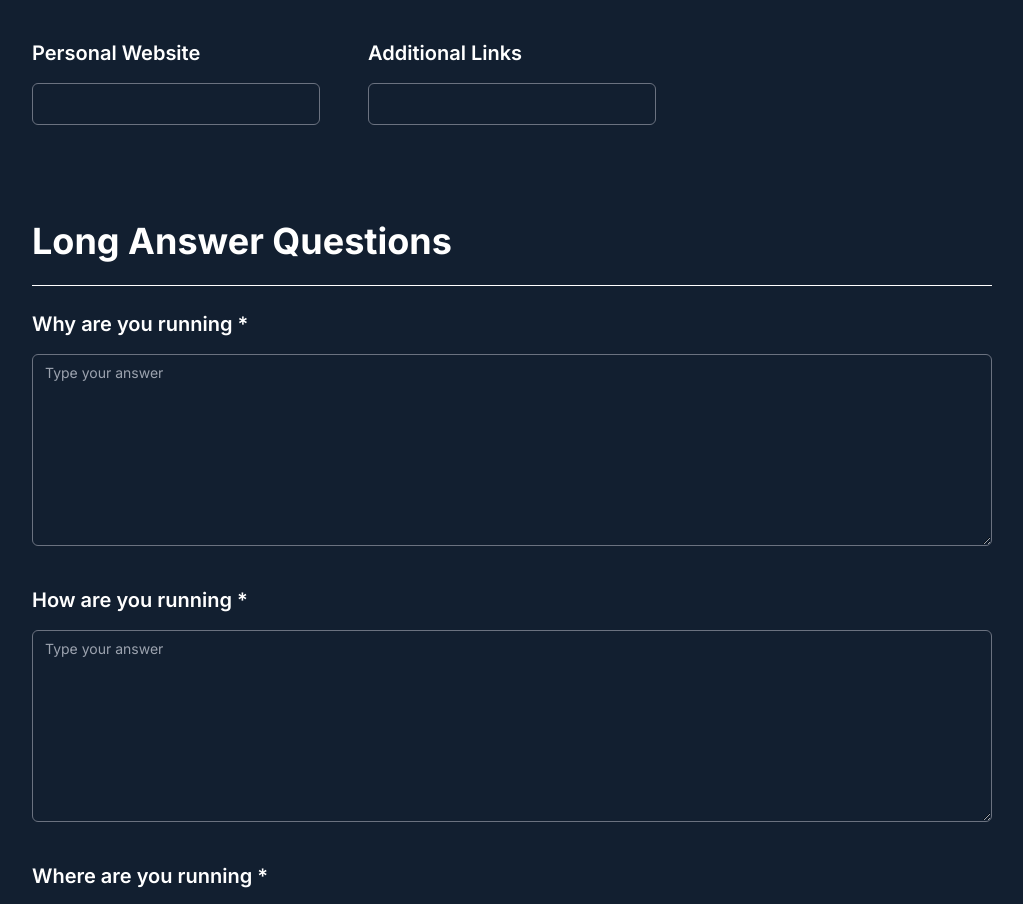
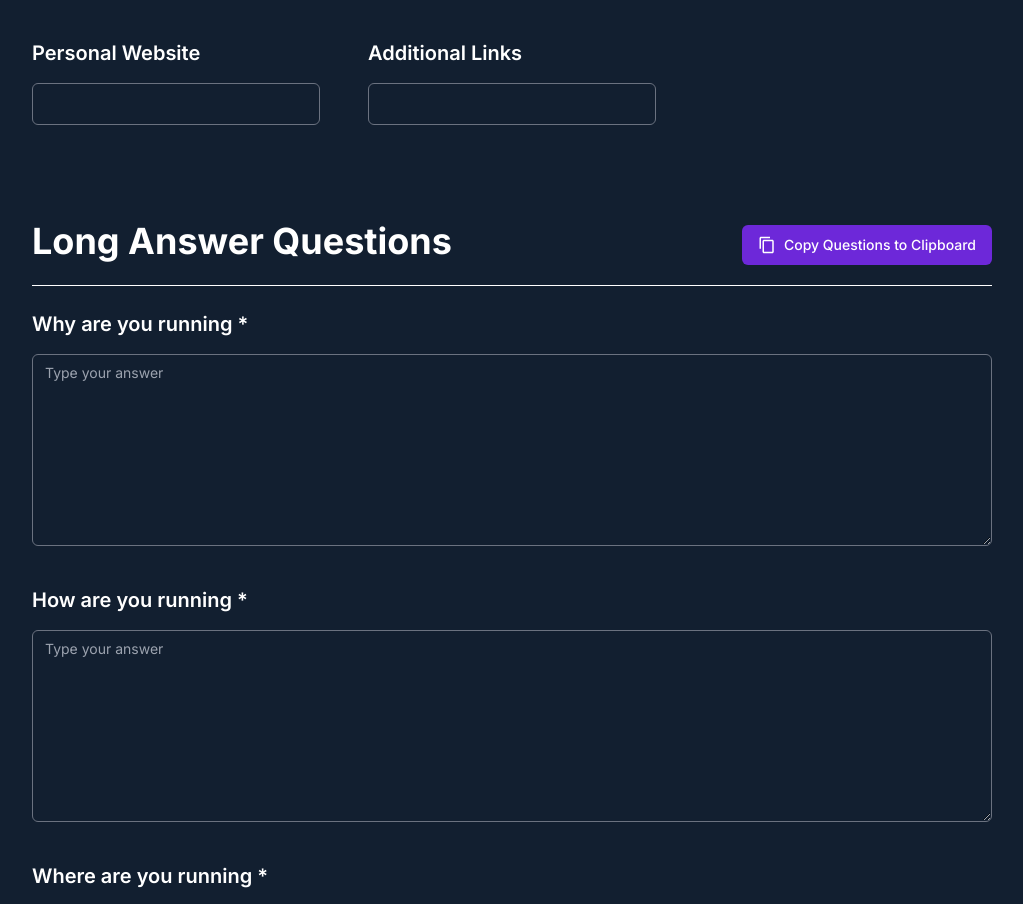
Before and after one commit to GeeseHacks/portal.geesehacks.com, a Next.js app: page /apply in a window 1280 px wide. Shown: the part 1140-2044 px from the top of the page, without its empty margins (128-1151 px from the left). Built offline with nearby package versions, Linux system fonts and the light colour scheme; no server answers.

Commit message:
added copy to clipboard

```diff
--- a/components/RegistrationForm.tsx
+++ b/components/RegistrationForm.tsx
@@ -4,6 +4,8 @@ import React, { useState, useEffect } from "react";
 import { useForm, SubmitHandler, Controller } from "react-hook-form";
 import { zodResolver } from "@hookform/resolvers/zod";
 import { useSession } from "next-auth/react";
+import toast from "react-hot-toast";
+import { MdContentCopy } from "react-icons/md";
 import InputField from "./InputField";
 import SelectField from "./SelectField";
 import SearchableSelectField from "./SearchableSelectField";
@@ -47,6 +49,21 @@ const RegistrationForm: React.FC = () => {
     } catch (error) {
       console.error("Error during form submission: ", error);
     }
+  };
+
+  const copyQuestionsToClipboard = () => {
+    const questions = `
+    1. Why are you running
+
+    2. How are you running
+
+    3. Where are you running
+    `;
+    navigator.clipboard.writeText(questions).then(() => {
+      toast.success("Long answer questions copied to clipboard!");
+    }, (err) => {
+      toast.error("Could not copy text: ", err);
+    });
   };
 
   return (
@@ -214,9 +231,15 @@ const RegistrationForm: React.FC = () => {
             error={errors.additionalLinks}
           />
         </div>
-        <h1 className="text-white text-4xl font-bold mb-6 mt-24">
-          Long Answer Questions
-        </h1>
+        <div className="flex items-center justify-between">
+          <h1 className="text-white text-4xl font-bold my-6 mt-24">
+            Long Answer Questions
+          </h1>
+          <Button type="button" onClick={copyQuestionsToClipboard} className="py-2 text-white mt-20">
+            <MdContentCopy className="mr-2 text-lg" />
+            Copy Questions to Clipboard
+          </Button>
+        </div>
         <hr className="border-white pb-6" />
         <div className="grid grid-cols-1 gap-x-12 gap-y-10">
           <TextAreaField
--- a/package.json
+++ b/package.json
@@ -35,6 +35,7 @@
     "react-dom": "^18",
     "react-hook-form": "^7.52.0",
     "react-hot-toast": "^2.4.1",
+    "react-icons": "^5.2.1",
     "react-phone-number-input": "^3.4.4",
     "react-select": "^5.8.0",
     "swagger-ui-express": "^5.0.1",
```
Also changed, not shown: public/static/icons/copy-icon.png (added), 1 other file (tests, documents, lock files or other folders).
